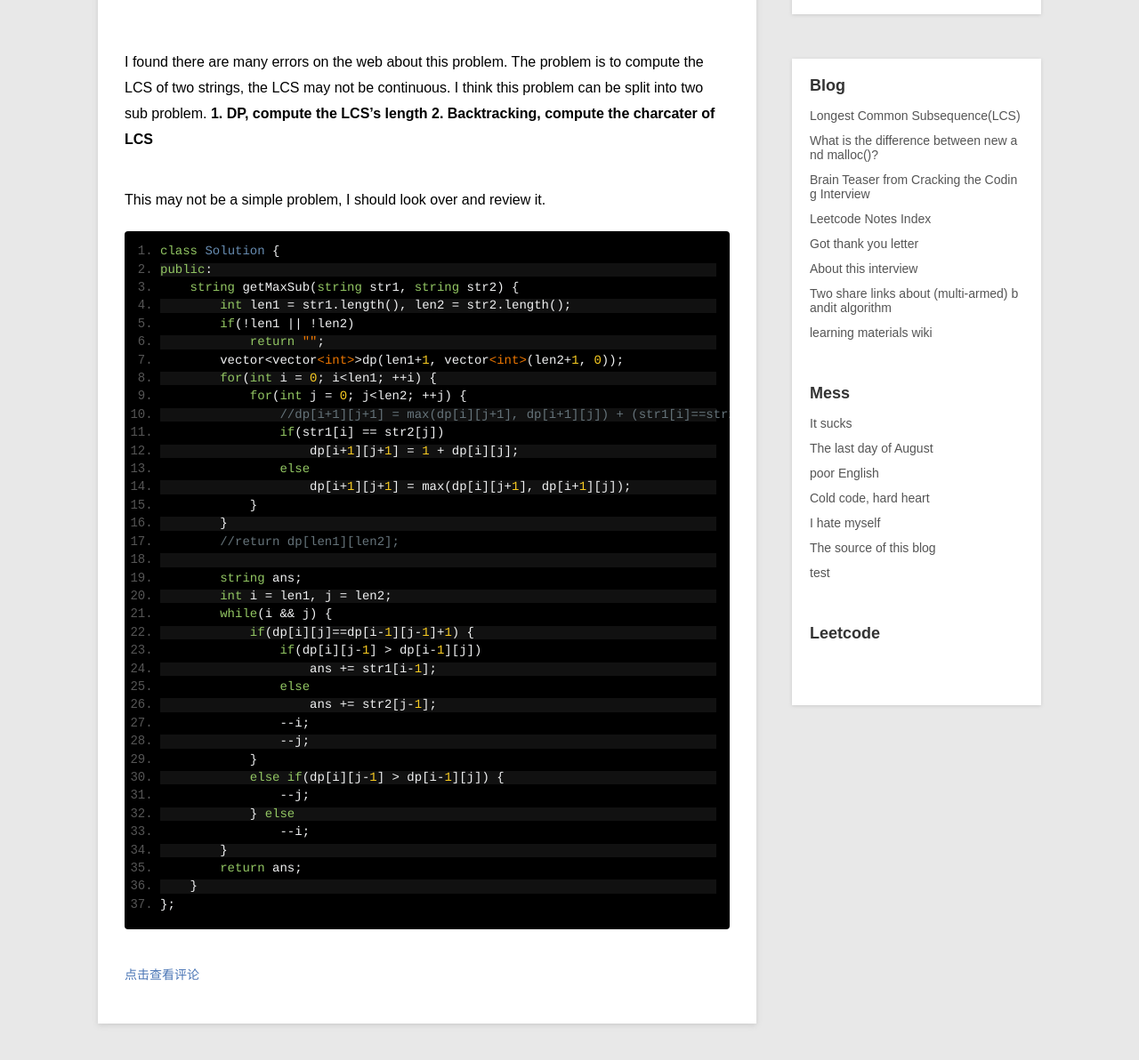
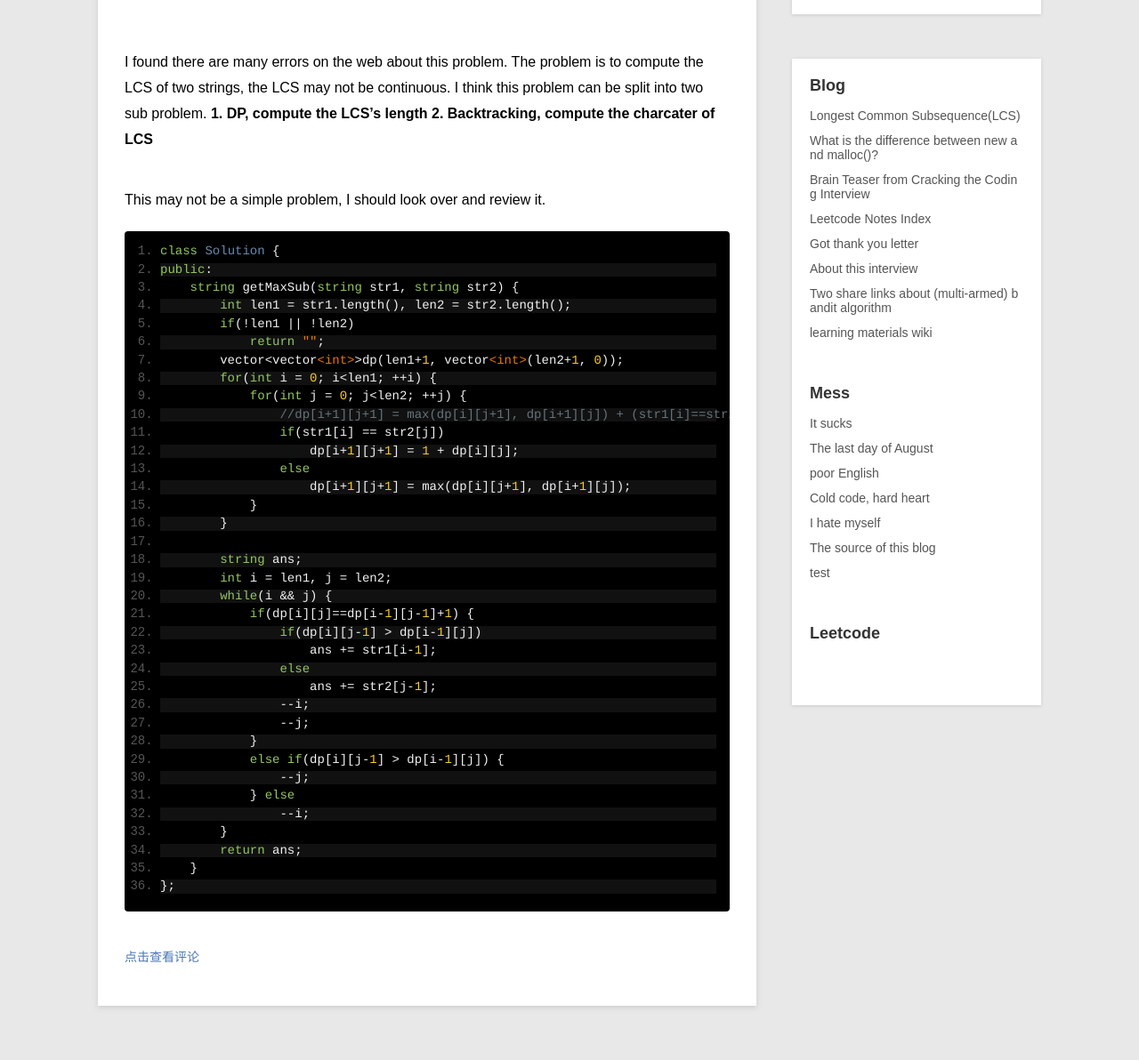
Before and after one commit to kunth/kunth.github.io, a Jekyll site: the page built from _posts/blog/2014-09-23-LCS.md, in a window 1280 px wide, cut to the strip 189-1420 px from the top of the page. Shown: the top 1192 px of the strip at 89% size. Built offline with Jekyll 4.4.1, drawn with Linux system fonts in a browser that asks for light colours; Markdown is read by kramdown in place of the engine named in the settings; grey boxes are pictures that could not be loaded.

Commit message:
update LCS

````diff
--- a/_posts/blog/2014-09-23-LCS.md
+++ b/_posts/blog/2014-09-23-LCS.md
@@ -10,6 +10,7 @@ I found there are many errors on the web about this problem. The problem is to c
 **2. Backtracking, compute the charcater of LCS**
 
 This may not be a simple problem, I should look over and review it.
+
 ``` c++
 class Solution {
 public:
@@ -27,7 +28,6 @@ public:
                     dp[i+1][j+1] = max(dp[i][j+1], dp[i+1][j]);
             }
         }
-        //return dp[len1][len2];
 
         string ans;
         int i = len1, j = len2;
````
